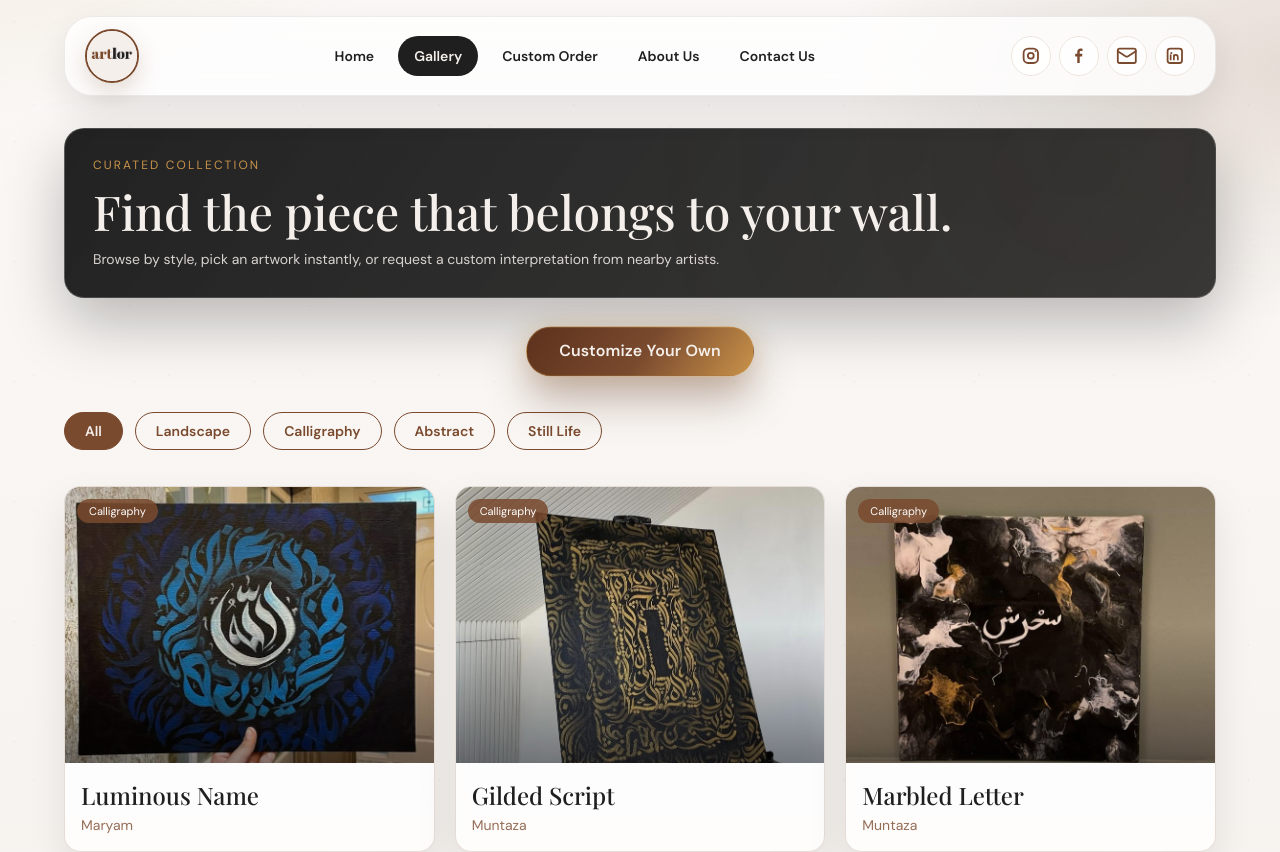
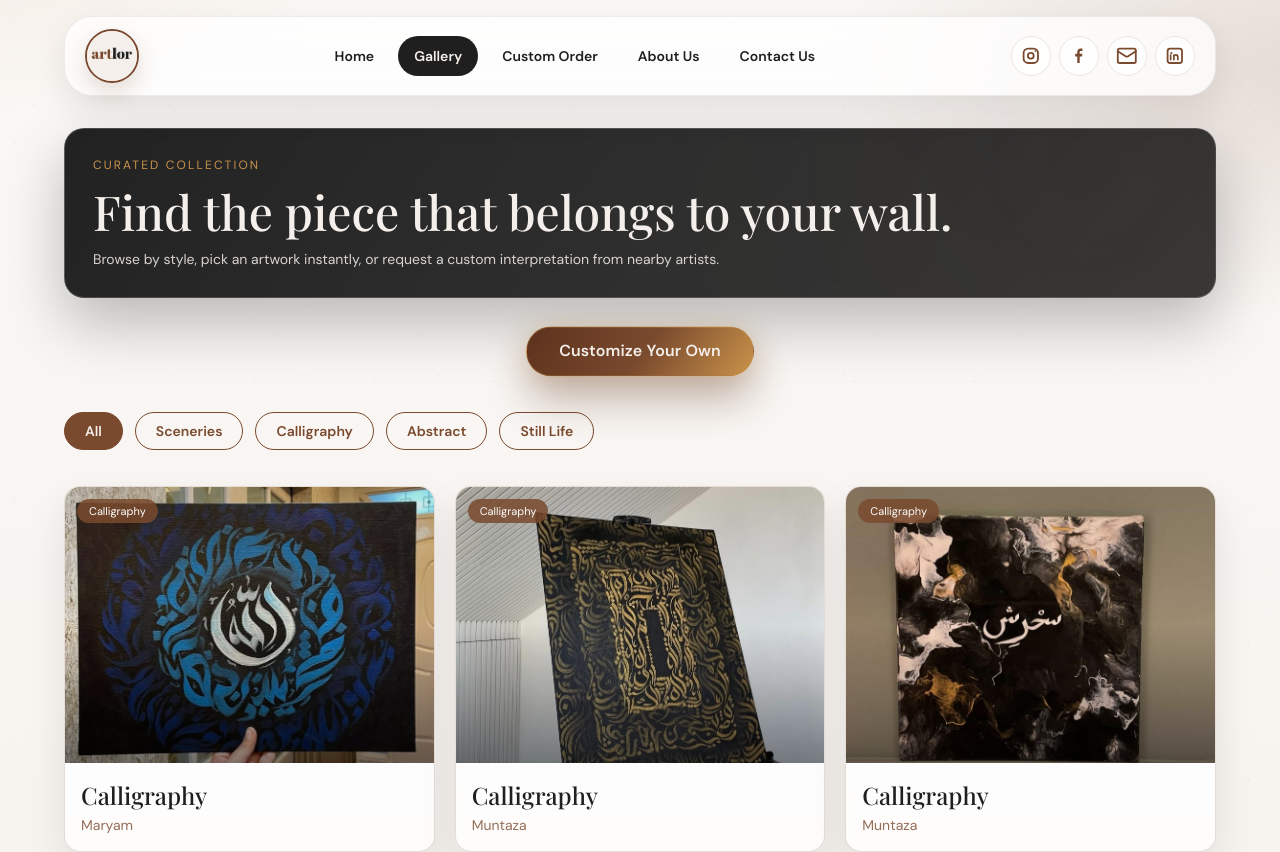
Before and after one commit to artlorcoin-tech/artlor, a React (Vite) app: page /gallery in a window 1280 px wide. Shown: the top 852 px of the page. Built offline with nearby package versions, Linux system fonts and the light colour scheme; no server answers.

Commit message:
Update gallery card meta, rename landscape to sceneries, and clarify platform branding

```diff
--- a/src/components/SEO.jsx
+++ b/src/components/SEO.jsx
@@ -28,7 +28,7 @@ export default function SEO({
     document.title = title ? `${title} | ${baseTitle}` : baseTitle
 
     // 2. Update Meta Description
-    const finalDescription = description || 'Buy handpainted paintings online in India. Custom wall art, landscape paintings, calligraphy art, abstract paintings & still life canvas art. Handmade by talented local artists, delivered wall-ready to your door.'
+    const finalDescription = description || 'Artlor is a platform that connects artists and clients to create custom handpainted paintings. Commission custom sceneries, calligraphy, abstract & still life art from local artists.'
     updateMetaTag('name', 'description', finalDescription)
 
     // 3. Update Keywords
@@ -90,7 +90,7 @@ export default function SEO({
       'url': origin,
       'logo': `${origin}/brand/artlor-logo.png`,
       'image': `${origin}/brand/hero-painting-bg.png`,
-      'description': 'Buy handpainted paintings online in India. Custom wall paintings, landscape art, calligraphy paintings, abstract art & still life canvas paintings by local Indian artists.',
+      'description': 'Artlor is a platform that connects artists and clients to create custom handpainted paintings. Commission custom sceneries, calligraphy, abstract & still life art from local artists.',
       'telephone': '+91-XXXXXXXXXX',
       'priceRange': '$$',
       'sameAs': [
@@ -111,7 +111,7 @@ export default function SEO({
       '@id': `${origin}/#website`,
       'name': 'Artlor',
       'url': origin,
-      'description': 'Buy paintings online India. Custom wall art, canvas paintings & handmade artwork by local artists.',
+      'description': 'Artlor is a platform that connects artists and clients for custom handpainted wall art and canvas paintings.',
       'publisher': {
         '@id': `${origin}/#organization`
       },
--- a/src/components/dashboard/AnalyticsCharts.jsx
+++ b/src/components/dashboard/AnalyticsCharts.jsx
@@ -4,6 +4,7 @@ import { motion } from 'framer-motion'
 const STYLE_COLORS = {
   Calligraphy: '#c9934a',
   Landscape:   '#7eb8a4',
+  Sceneries:   '#7eb8a4',
   Abstract:    '#9b8ec4',
   'Still Life': '#e07b7b',
   Other:        '#6b7280',
--- a/src/components/dashboard/OrdersTable.jsx
+++ b/src/components/dashboard/OrdersTable.jsx
@@ -6,7 +6,7 @@ import {
 } from 'lucide-react'
 
 const TYPE_TABS = ['All', 'Custom', 'Quick']
-const STYLES = ['All Styles', 'Calligraphy', 'Landscape', 'Abstract', 'Still Life']
+const STYLES = ['All Styles', 'Calligraphy', 'Sceneries', 'Landscape', 'Abstract', 'Still Life']
 
 function fmt(dateStr) {
   if (!dateStr) return '—'
--- a/src/galleryPaintings.js
+++ b/src/galleryPaintings.js
@@ -48,14 +48,14 @@ export const galleryPaintings = [
   {
     id: 5,
     title: 'Stone & Stream',
-    style: 'Landscape',
+    style: 'Sceneries',
     artist: 'Hammad',
     image: galleryImages.landscapeBridgeHammad,
   },
   {
     id: 6,
     title: 'Teal Road, Autumn Hills',
-    style: 'Landscape',
+    style: 'Sceneries',
     artist: 'Hammad',
     image: galleryImages.landscapeVintageHammad,
   },
--- a/src/pages/Gallery.jsx
+++ b/src/pages/Gallery.jsx
@@ -6,7 +6,7 @@ import SEO from '../components/SEO'
 import { galleryPaintings } from '../galleryPaintings'
 import { publicUrl } from '../publicUrl'
 
-const filters = ['All', 'Landscape', 'Calligraphy', 'Abstract', 'Still Life']
+const filters = ['All', 'Sceneries', 'Calligraphy', 'Abstract', 'Still Life']
 
 function Gallery() {
   const [searchParams, setSearchParams] = useSearchParams()
@@ -35,7 +35,7 @@ function Gallery() {
       "@context": "https://schema.org",
       "@type": "ItemList",
       "name": `Artlor Curated ${activeFilter === 'All' ? 'Art' : activeFilter} Gallery`,
-      "description": `Browse our collection of handpainted ${activeFilter === 'All' ? 'landscape, calligraphy, abstract and still life' : activeFilter.toLowerCase()} paintings. Buy wall art online India from local artists.`,
+      "description": `Browse our collection of handpainted ${activeFilter === 'All' ? 'sceneries, calligraphy, abstract and still life' : activeFilter.toLowerCase()} paintings. Buy wall art online India from local artists.`,
       "numberOfItems": paintings.length,
       "itemListElement": paintings.map((painting, index) => {
         const imagePath = painting.image.startsWith('/') ? painting.image : `/${painting.image}`
@@ -72,7 +72,7 @@ function Gallery() {
     <main className="paper-bg page-pad min-h-screen">
       <SEO
         title={`${activeFilter === 'All' ? 'Paintings Gallery' : activeFilter + ' Paintings'} | Buy Wall Art Online India`}
-        description={`Browse and buy handpainted ${activeFilter === 'All' ? 'landscape, calligraphy, abstract and still life' : activeFilter.toLowerCase()} paintings online. Wall art & canvas paintings by local Indian artists.`}
+        description={`Browse and buy handpainted ${activeFilter === 'All' ? 'sceneries, calligraphy, abstract and still life' : activeFilter.toLowerCase()} paintings online. Wall art & canvas paintings by local Indian artists.`}
         keywords={`buy paintings online India, ${activeFilter.toLowerCase()} paintings, wall paintings, canvas art, handmade paintings, wall art India, home decor paintings`}
         schemaData={gallerySchema}
         breadcrumbPaths={galleryBreadcrumb}
@@ -196,7 +196,7 @@ function Gallery() {
                 </div>
               </div>
               <div className="p-4">
-                <h3 className="font-display text-brand-dark text-2xl">{painting.title}</h3>
+                <h3 className="font-display text-brand-dark text-2xl">{painting.style}</h3>
                 <p className="text-brand-brown/80 mt-1 font-body text-sm">{painting.artist}</p>
               </div>
             </motion.article>
--- a/src/pages/Home.jsx
+++ b/src/pages/Home.jsx
@@ -30,7 +30,7 @@ const values = [
 
 const styleCards = [
   {
-    name: 'Landscape',
+    name: 'Sceneries',
     image: galleryImages.landscapeBridgeHammad,
   },
   {
@@ -53,7 +53,7 @@ const homeSchema = {
   "@id": "https://artlor.art/#webpage",
   "url": "https://artlor.art/",
   "name": "Artlor — Buy Paintings Online India | Custom Wall Art & Canvas Paintings",
-  "description": "Buy handpainted paintings online in India. Custom wall paintings, landscape art, scenery paintings, calligraphy art, abstract paintings & still life canvas paintings. Delivered framed & wall-ready across India.",
+  "description": "Artlor is a platform that connects artists and clients to create custom handpainted paintings. Order custom sceneries, calligraphy art, abstract & still life paintings online. Delivered framed & wall-ready across India.",
   "isPartOf": {
     "@id": "https://artlor.art/#website"
   }
@@ -68,7 +68,7 @@ const faqSchema = {
       "name": "How do I order a custom painting from Artlor?",
       "acceptedAnswer": {
         "@type": "Answer",
-        "text": "First, select your preferred art style (Landscape, Calligraphy, Abstract, or Still Life) and choice of size. Give us details about your delivery address and contact info. We will then match you with a talented local artist who specializes in that style. The artist will begin work after a quick confirmation call with you, and deliver it to your door in 7-14 days."
+        "text": "First, select your preferred art style (Sceneries, Calligraphy, Abstract, or Still Life) and choice of size. Give us details about your delivery address and contact info. We will then match you with a talented local artist who specializes in that style. The artist will begin work after a quick confirmation call with you, and deliver it to your door in 7-14 days."
       }
     },
     {
@@ -76,7 +76,7 @@ const faqSchema = {
       "name": "What art styles do you offer?",
       "acceptedAnswer": {
         "@type": "Answer",
-        "text": "We offer landscape & scenery paintings, calligraphy paintings (including Nikah boards and gold script calligraphy), abstract wall paintings, and still life & floral paintings. All are 100% handpainted on canvas by local Indian artists."
+        "text": "We offer scenery paintings, calligraphy paintings (including Nikah boards and gold script calligraphy), abstract wall paintings, and still life & floral paintings. All are 100% handpainted on canvas by local Indian artists."
       }
     },
     {
@@ -105,7 +105,7 @@ function Home() {
     <main className="paper-bg page-pad min-h-screen">
       <SEO
         title="Buy Paintings Online India | Custom Wall Art & Canvas Paintings"
-        description="Buy handpainted paintings online in India. Custom wall paintings, landscape art, scenery paintings, calligraphy art, abstract & still life canvas paintings. Delivered framed & wall-ready to Delhi, Mumbai, Bangalore, Srinagar & pan India."
+        description="Artlor is a platform that connects artists and clients to create custom handpainted paintings. Order custom sceneries, calligraphy art, abstract & still life paintings online. Delivered framed & wall-ready across India."
         keywords="buy paintings online India, wall paintings, canvas paintings, custom paintings India, handmade paintings, artists near me, wall art online, home decor paintings, landscape paintings, scenery paintings, calligraphy paintings, abstract paintings, still life paintings"
         schemaData={[homeSchema, faqSchema]}
       />
@@ -192,7 +192,7 @@ function Home() {
               </Link>
             </motion.div>
             <p className="text-brand-brown/80 mt-4 font-body text-sm italic">
-              Landscapes · Calligraphy · Abstract · Still Life
+              Sceneries · Calligraphy · Abstract · Still Life
             </p>
           </motion.div>
         </div>
@@ -283,7 +283,7 @@ function Home() {
               <span className="text-[var(--brand-gold)] font-bold text-xl group-open:rotate-45 transition-transform duration-200">+</span>
             </summary>
             <p className="text-brand-brown/85 mt-3 font-body text-sm leading-relaxed pl-1">
-              First, select your preferred art style (Landscape, Calligraphy, Abstract, or Still Life) and choice of size. Give us details about your delivery address and contact info. We will then match you with a talented local artist who specializes in that style. The artist will begin work after a quick confirmation call with you, and deliver it to your door in 7-14 days.
+              First, select your preferred art style (Sceneries, Calligraphy, Abstract, or Still Life) and choice of size. Give us details about your delivery address and contact info. We will then match you with a talented local artist who specializes in that style. The artist will begin work after a quick confirmation call with you, and deliver it to your door in 7-14 days.
             </p>
           </details>
           <details className="group rounded-[20px] bg-white/50 p-5 shadow-sm transition duration-300 hover:bg-white/80 border border-[var(--brand-light)]">
@@ -292,7 +292,7 @@ function Home() {
               <span className="text-[var(--brand-gold)] font-bold text-xl group-open:rotate-45 transition-transform duration-200">+</span>
             </summary>
             <p className="text-brand-brown/85 mt-3 font-body text-sm leading-relaxed pl-1">
-              We currently offer high-quality custom Landscape paintings, Calligraphy artwork (including custom Nikah boards and gold script), monochrome or flow Abstract paintings, and vibrant Still Life paintings.
+              We currently offer high-quality custom Sceneries paintings, Calligraphy artwork (including custom Nikah boards and gold script), monochrome or flow Abstract paintings, and vibrant Still Life paintings.
             </p>
           </details>
           <details className="group rounded-[20px] bg-white/50 p-5 shadow-sm transition duration-300 hover:bg-white/80 border border-[var(--brand-light)]">
--- a/src/pages/OrderForm.jsx
+++ b/src/pages/OrderForm.jsx
@@ -51,7 +51,7 @@ const styleOptions = [
   { name: 'Abstract', image: galleryImages.abstractMonoMuntaza },
   { name: 'Calligraphy', image: galleryImages.calligraphyAllahMaryam },
   { name: 'Still Life', image: galleryImages.stillLifeSeebah },
-  { name: 'Landscape', image: galleryImages.landscapeBridgeHammad },
+  { name: 'Sceneries', image: galleryImages.landscapeBridgeHammad },
 ]
 
 const initialData = {
--- a/src/pages/QuickOrder.jsx
+++ b/src/pages/QuickOrder.jsx
@@ -230,7 +230,7 @@ function QuickOrder() {
         if (style.includes('abstract')) category = 'Abstract'
         else if (style.includes('calligraphy')) category = 'Calligraphy'
         else if (style.includes('still life')) category = 'Still Life'
-        else if (style.includes('landscape')) category = 'Landscape'
+        else if (style.includes('landscape') || style.includes('sceneries')) category = 'Landscape'
         else if (style.includes('portrait')) category = 'Portrait'
         else if (style.includes('modern')) category = 'Modern'
       }
```
Also changed, not shown: index.html (+5 -5 lines), 1 other file (tests, documents, lock files or other folders).
